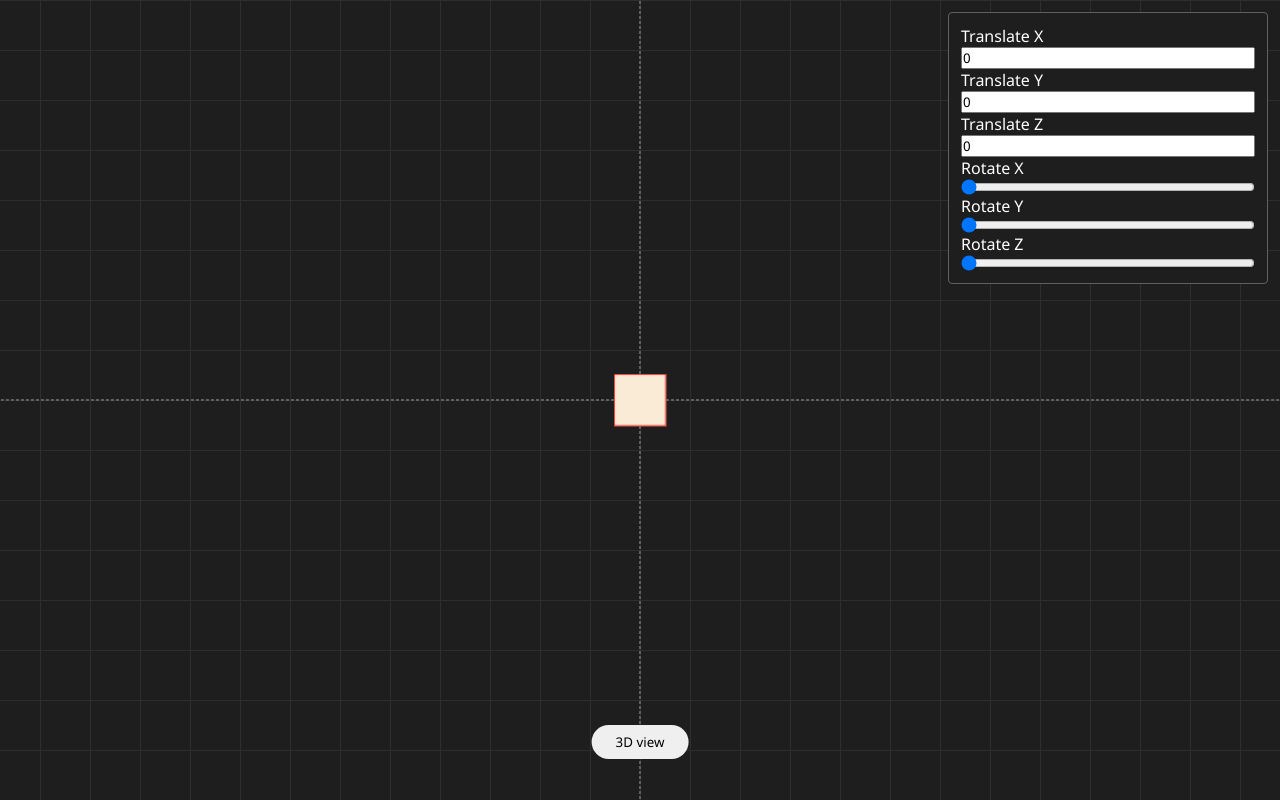
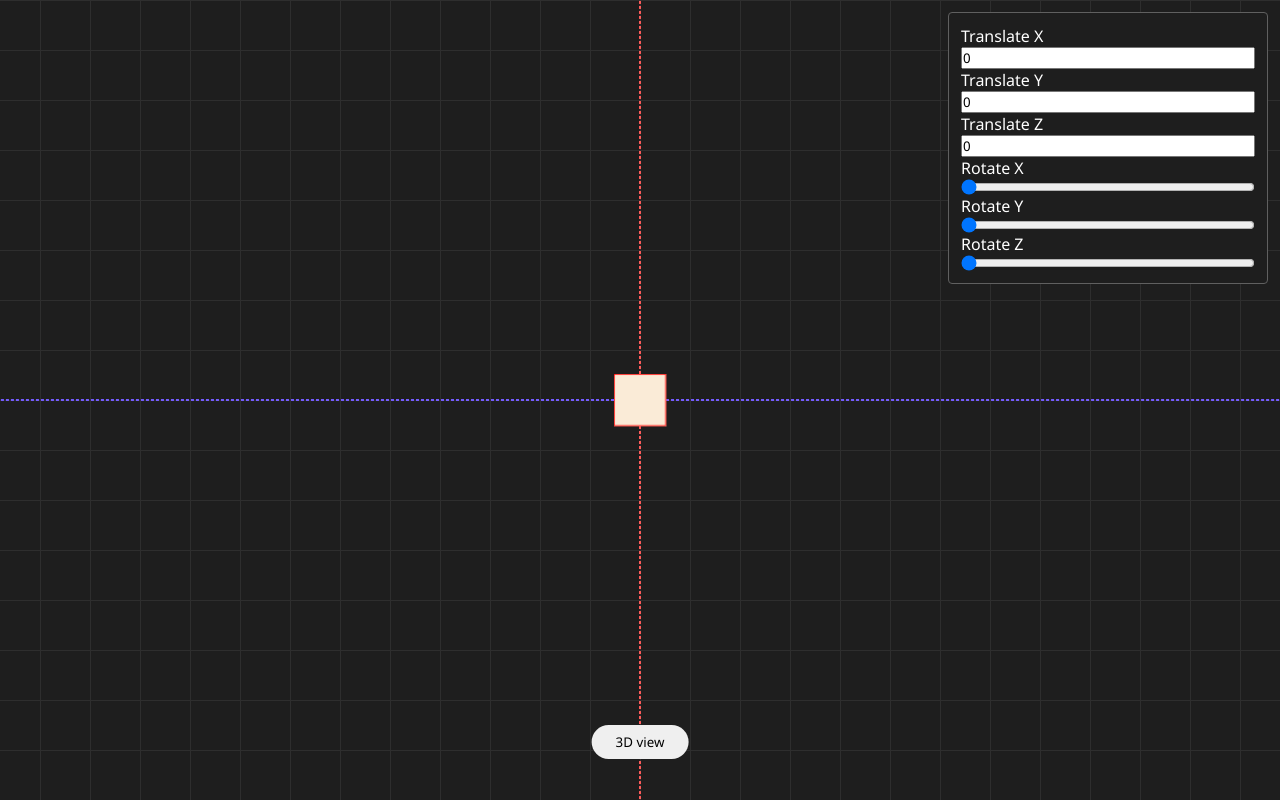
Before and after one commit to david-cerrato/3D-css-visualizer, a React (Vite) app: page / in a window 1280 px wide. Built offline with nearby package versions, Linux system fonts and the light colour scheme.

Commit message:
add color to axis

```diff
--- a/src/index.css
+++ b/src/index.css
@@ -27,24 +27,23 @@ body{
 }
 
 .y-axis{
-  /* height: 100%; */
-  /* border: 1px dashed rgb(99, 8, 255); */
   transform: translate(-50%,-50%) ;
+  border-color: rgb(255, 91, 91);
 }
 
 .x-axis{
-  /* border: 1px dashed rgb(161, 7, 7); */
   transform: translate(-50%,-50%) rotateZ(90deg);
+  border-color: rgb(116, 91, 255);
 }
 
 .z-axis{
-  /* border: 1px dashed rgb(0, 255, 60); */
   transform: translate(-50%,-50%) rotateX(90deg);
   opacity: 0;
 
   &[data-isometric="true"]{
     opacity: 1;
   }
+  border-color: rgb(91, 255, 118);
 }
 
 .viewport{
@@ -52,7 +51,7 @@ body{
   height: 100vh;
   position: relative;
   transform-style: preserve-3d;
-  /* transition: transform 250ms ease-out; */
+  transition: transform 250ms ease-out;
   perspective: 500px;
 }
 
```
